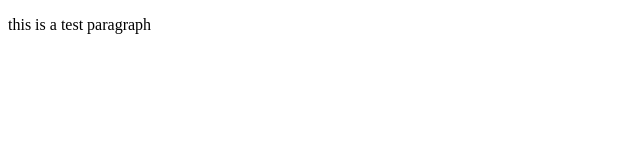
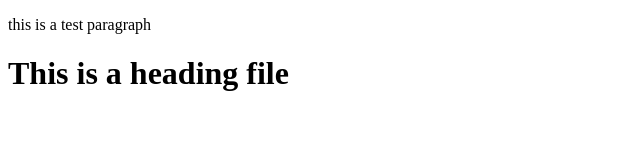
Before and after one commit to jobygeorge99/hello-world, a plain HTML site: page index.html in a window 1280 px wide. Shown: the whole page, without its empty margins (0-640 px from the left). Drawn offline with Linux system fonts and the light colour scheme.

Commit message:
add h1 tag to index.html file

```diff
--- a/index.html
+++ b/index.html
@@ -7,5 +7,6 @@
 </head>
 <body>
   <p>this is a test paragraph</p>
+  <h1>This is a heading file</h1>
 </body>
 </html>
```
